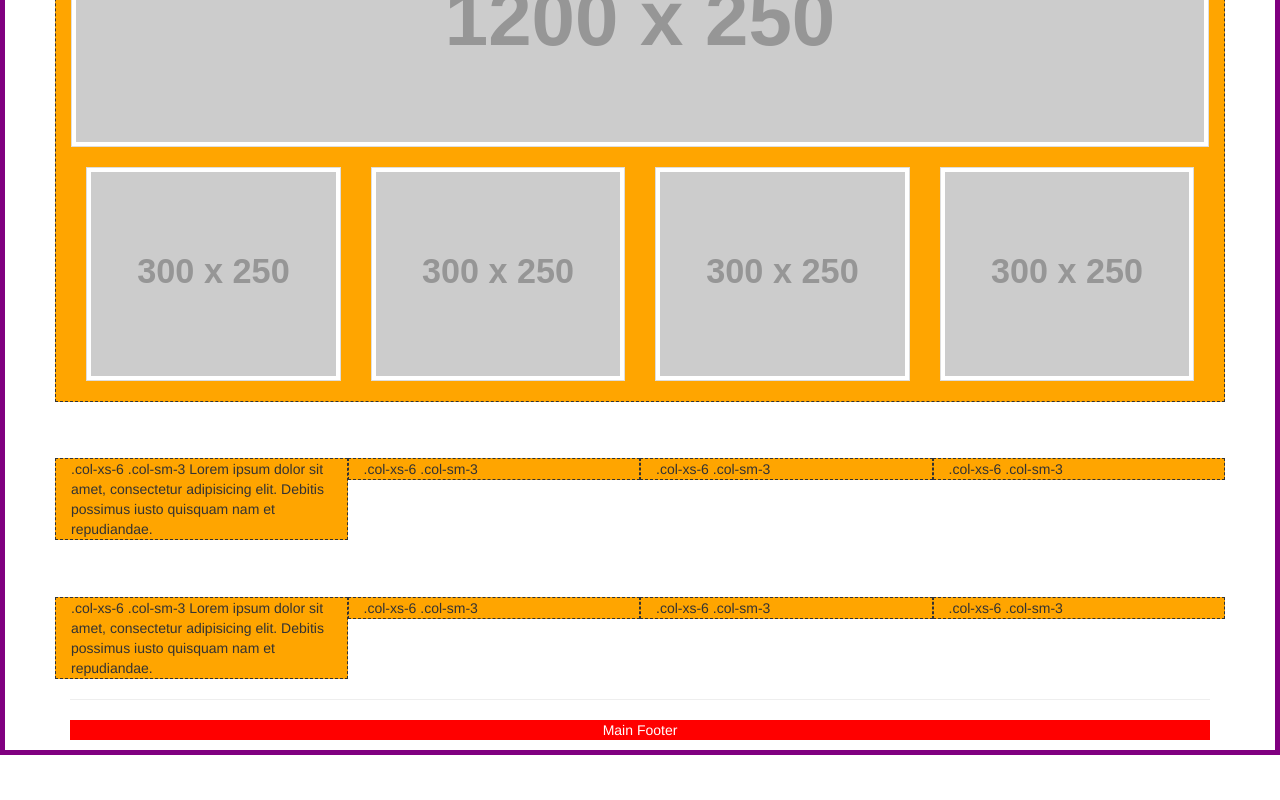
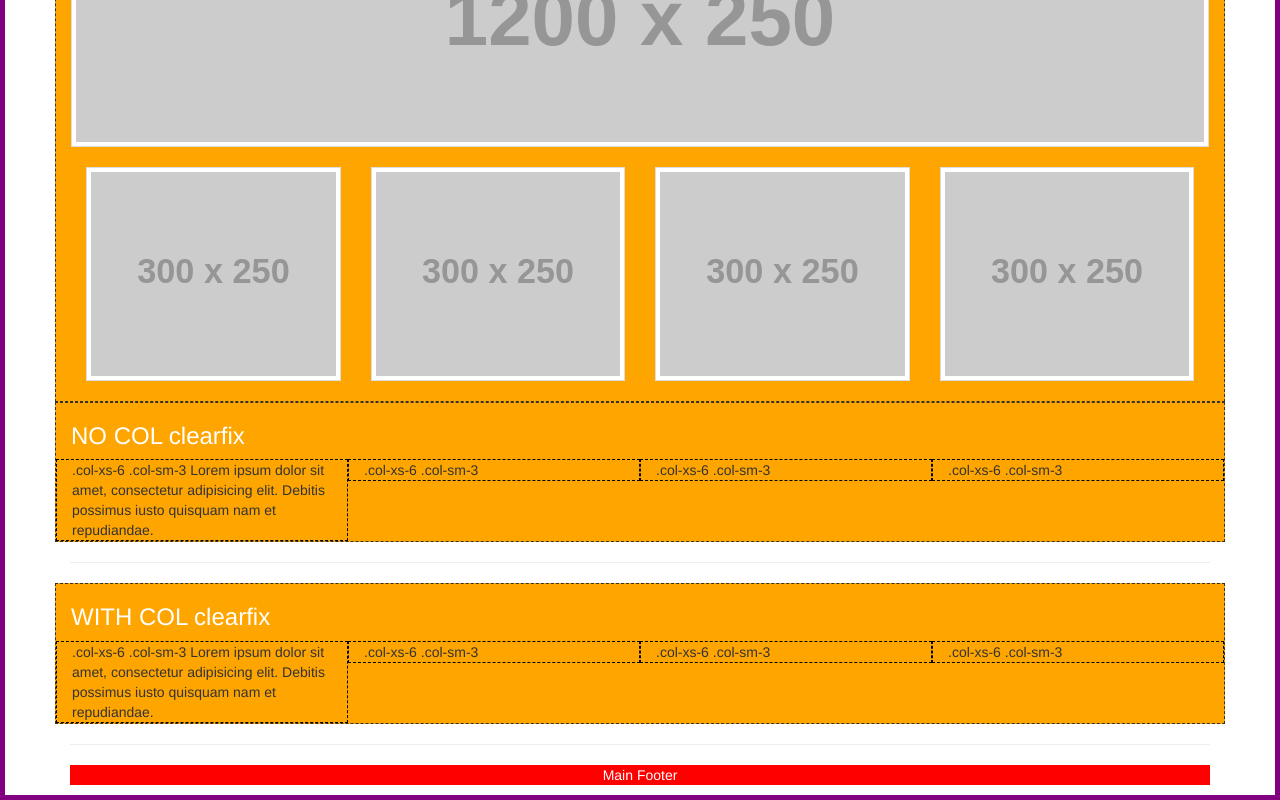
Before and after one commit to Exus-tw/bs-bits, a plain HTML site: page index.html in a window 1280 px wide. Shown: the part 906-1706 px from the top of the page. Before the commit the page ends 1661 px from the top, so only its background shows below. Drawn offline with nearby package versions, Linux system fonts and the light colour scheme; placeholder pictures from the web are drawn by us.

Commit message:
Add box style for col clearfix example

```diff
--- a/index.html
+++ b/index.html
@@ -154,31 +154,40 @@
       <!-- COLUMN RESET -->
       <div class="row">
 
-        <h3>Problem example</h3>
-        <section class="col-xs-6 col-sm-3">
+        <section class="col-md-12">
+          <h3>NO COL clearfix</h3>
+          <div class="row">
+            <div class="col-xs-6 col-sm-3 box">
               .col-xs-6 .col-sm-3 Lorem ipsum dolor sit amet, consectetur adipisicing
               elit. Debitis possimus iusto quisquam nam et repudiandae.
+            </div>
+            <div class="col-xs-6 col-sm-3 box">.col-xs-6 .col-sm-3</div>
+            <div class="col-xs-6 col-sm-3 box">.col-xs-6 .col-sm-3</div>
+            <div class="col-xs-6 col-sm-3 box">.col-xs-6 .col-sm-3</div>
+          </div>
         </section>
-        <section class="col-xs-6 col-sm-3">.col-xs-6 .col-sm-3</section>
-        <section class="col-xs-6 col-sm-3">.col-xs-6 .col-sm-3</section>
-        <section class="col-xs-6 col-sm-3">.col-xs-6 .col-sm-3</section>
 
       </div>
+      <hr>
+      <div class="row">
+
+        <section class="col-md-12">
+          <h3>WITH COL clearfix</h3>
 
           <div class="row">
-
-        <h3>Fixed example</h3>
-        <section class="col-xs-6 col-sm-3">
+            <div class="col-xs-6 col-sm-3 box">
               .col-xs-6 .col-sm-3 Lorem ipsum dolor sit amet, consectetur adipisicing
               elit. Debitis possimus iusto quisquam nam et repudiandae.
-        </section>
-        <section class="col-xs-6 col-sm-3">.col-xs-6 .col-sm-3</section>
+            </div>
+            <div class="col-xs-6 col-sm-3 box">.col-xs-6 .col-sm-3</div>
 
             <!-- Add the extra clearfix for only the required viewport -->
-        <section class="clearfix visible-xs-block"></section>
+            <div class="clearfix visible-xs-block"></div>
 
-        <section class="col-xs-6 col-sm-3">.col-xs-6 .col-sm-3</section>
-        <section class="col-xs-6 col-sm-3">.col-xs-6 .col-sm-3</section>
+            <div class="col-xs-6 col-sm-3 box">.col-xs-6 .col-sm-3</div>
+            <div class="col-xs-6 col-sm-3 box">.col-xs-6 .col-sm-3</div>
+          </div>
+        </section>
 
       </div>
 
--- a/main.css
+++ b/main.css
@@ -75,3 +75,8 @@ footer {
   color: white;
   background-color: blue;
 }
+
+
+.box {
+  border: 1px dashed black;
+}
```
Also changed, not shown: 1 other file. Lines whose indentation alone changed are shown as unchanged.
